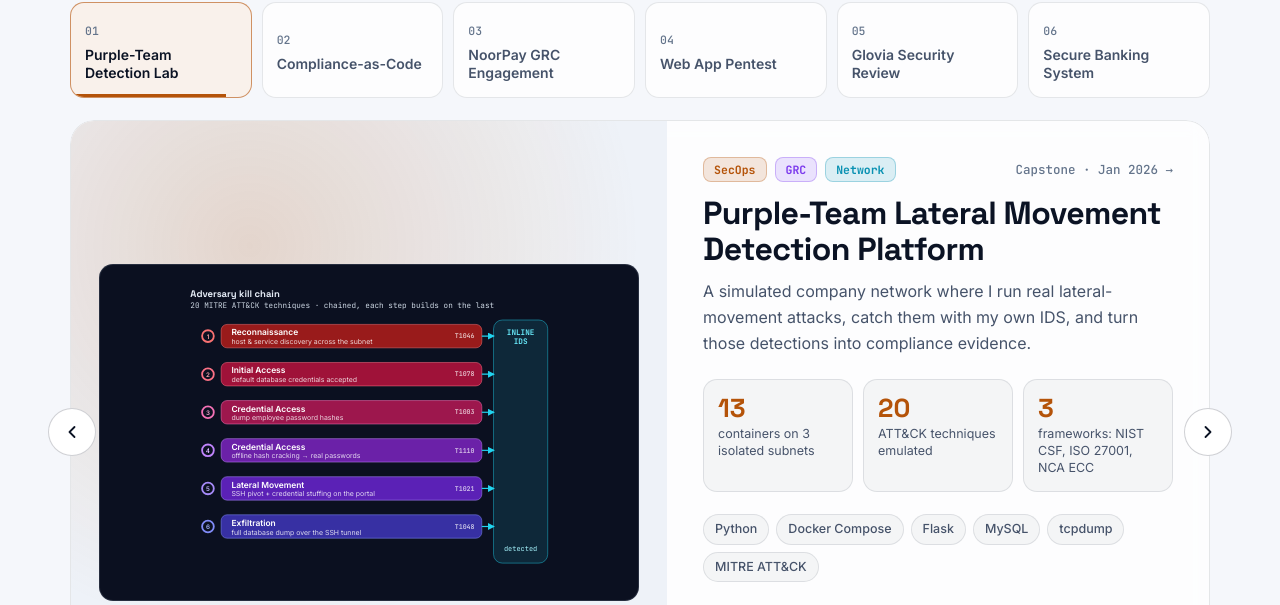
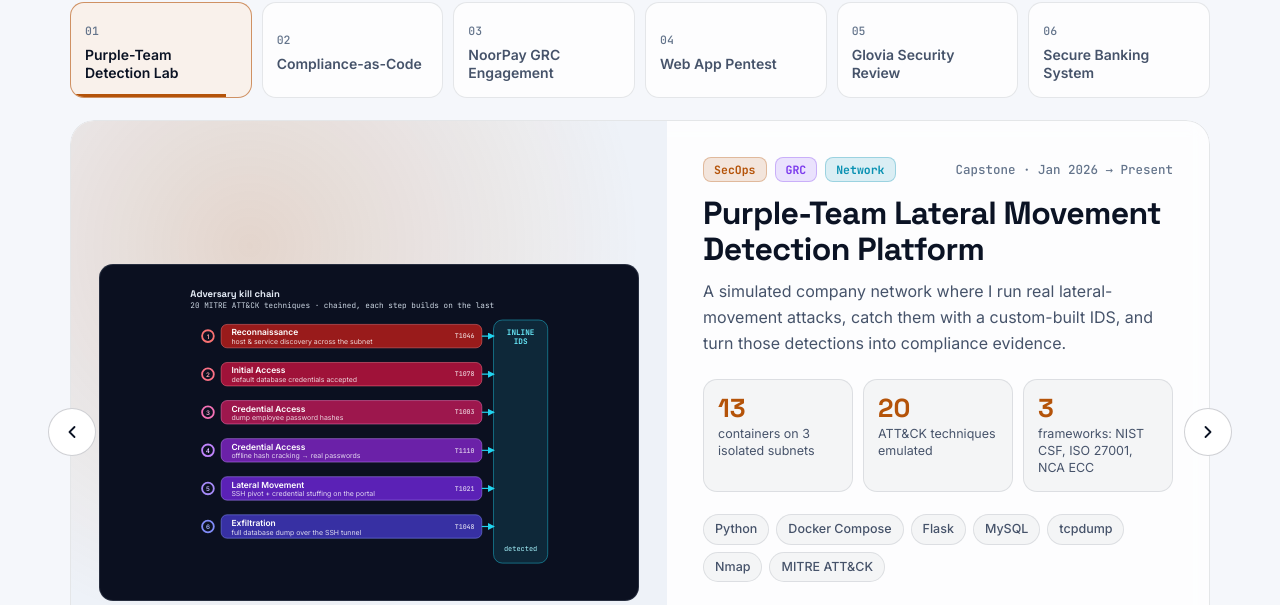
Before and after one commit to zainabthaa/portfolio, a plain HTML site: page index.html in a window 1280 px wide. Shown: the part 2981-3586 px from the top of the page. Drawn offline with Linux system fonts and the light colour scheme.

Commit message:
Update all files

```diff
--- a/index.html
+++ b/index.html
@@ -724,15 +724,15 @@ footer{padding:50px 0 40px;color:var(--subtle);font-size:13.5px;text-align:cente
                 </div>
               </div>
               <div class="content">
-                <div class="meta"><span class="tag c-soc">SecOps</span><span class="tag c-grc">GRC</span><span class="tag c-cloud">Network</span><span class="when">Capstone · Jan 2026 →</span></div>
+                <div class="meta"><span class="tag c-soc">SecOps</span><span class="tag c-grc">GRC</span><span class="tag c-cloud">Network</span><span class="when">Capstone · Jan 2026 → Present</span></div>
                 <h3>Purple-Team Lateral Movement Detection Platform</h3>
-                <p class="sub">A simulated company network where I run real lateral-movement attacks, catch them with my own IDS, and turn those detections into compliance evidence.</p>
+                <p class="sub">A simulated company network where I run real lateral-movement attacks, catch them with a custom-built IDS, and turn those detections into compliance evidence.</p>
                 <div class="metrics">
                   <div class="metric"><b>13</b><span>containers on 3 isolated subnets</span></div>
                   <div class="metric"><b>20</b><span>ATT&amp;CK techniques emulated</span></div>
                   <div class="metric"><b>3</b><span>frameworks: NIST CSF, ISO 27001, NCA ECC</span></div>
                 </div>
-                <div class="chips"><span class="chip">Python</span><span class="chip">Docker Compose</span><span class="chip">Flask</span><span class="chip">MySQL</span><span class="chip">tcpdump</span><span class="chip">MITRE ATT&amp;CK</span></div>
+                <div class="chips"><span class="chip">Python</span><span class="chip">Docker Compose</span><span class="chip">Flask</span><span class="chip">MySQL</span><span class="chip">tcpdump</span><span class="chip">Nmap</span><span class="chip">MITRE ATT&amp;CK</span></div>
                 <div class="actions">
                   <button class="btn primary open-case">Read case study</button>
                   <a class="btn" href="https://github.com/zainabthaa/lateral_movement_lab" target="_blank" rel="noopener"><svg viewBox="0 0 24 24" fill="currentColor"><path d="M12 .5a12 12 0 0 0-3.8 23.4c.6.1.8-.3.8-.6v-2.2c-3.3.7-4-1.4-4-1.4-.6-1.4-1.4-1.8-1.4-1.8-1-.7.1-.7.1-.7 1.2.1 1.8 1.2 1.8 1.2 1 1.8 2.8 1.3 3.5 1 .1-.8.4-1.3.7-1.6-2.7-.3-5.5-1.3-5.5-6 0-1.2.5-2.3 1.2-3.1-.1-.3-.5-1.5.1-3.2 0 0 1-.3 3.3 1.2a11.5 11.5 0 0 1 6 0C17.3 4.7 18.3 5 18.3 5c.7 1.7.2 2.9.1 3.2.8.8 1.2 1.9 1.2 3.1 0 4.7-2.8 5.7-5.5 6 .4.4.8 1.1.8 2.2v3.3c0 .3.2.7.8.6A12 12 0 0 0 12 .5z"/></svg>GitHub Repo</a>
@@ -993,11 +993,6 @@ footer{padding:50px 0 40px;color:var(--subtle);font-size:13.5px;text-align:cente
           <p>Awarded for maintaining a GPA of <b>3.75 or higher across two consecutive semesters</b>, recognising consistently strong academic performance.</p>
         </div>
       </div>
-
-
-
-
-
     </div>
   </div>
 </section>
```
